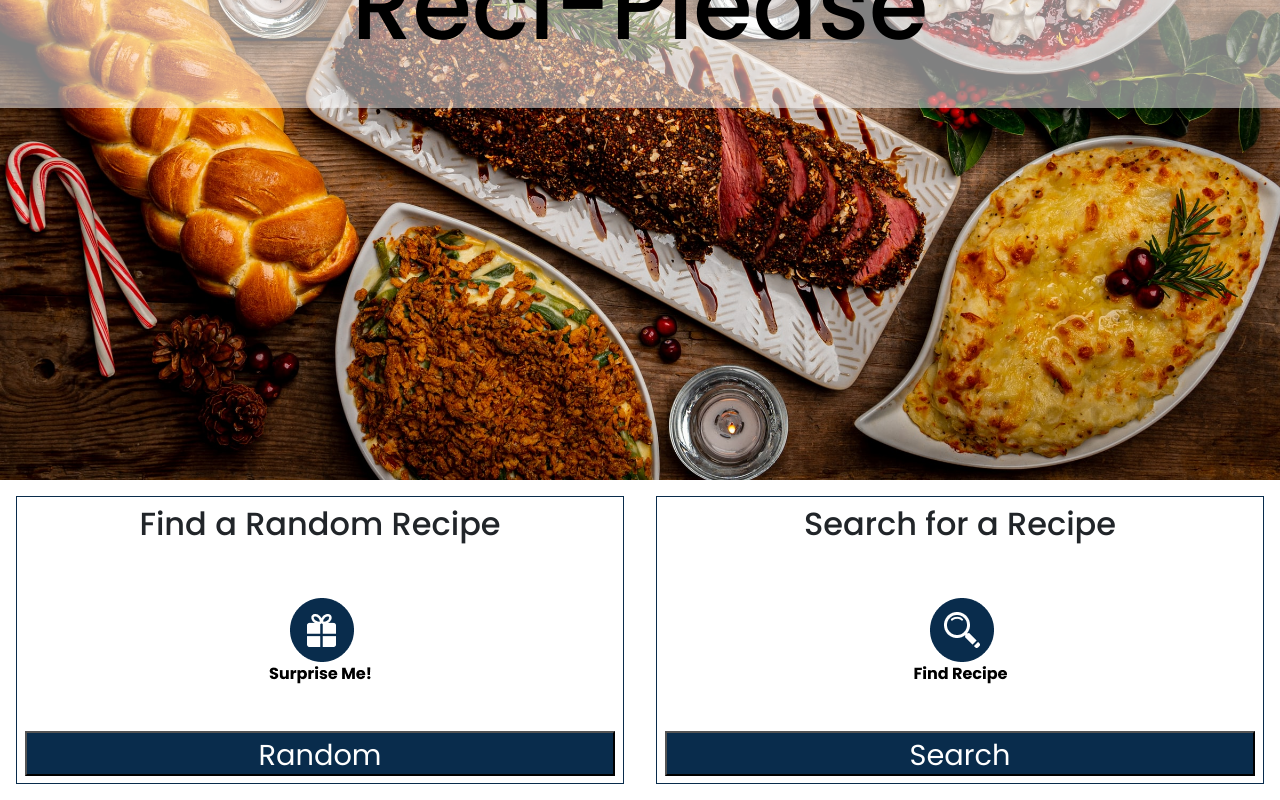
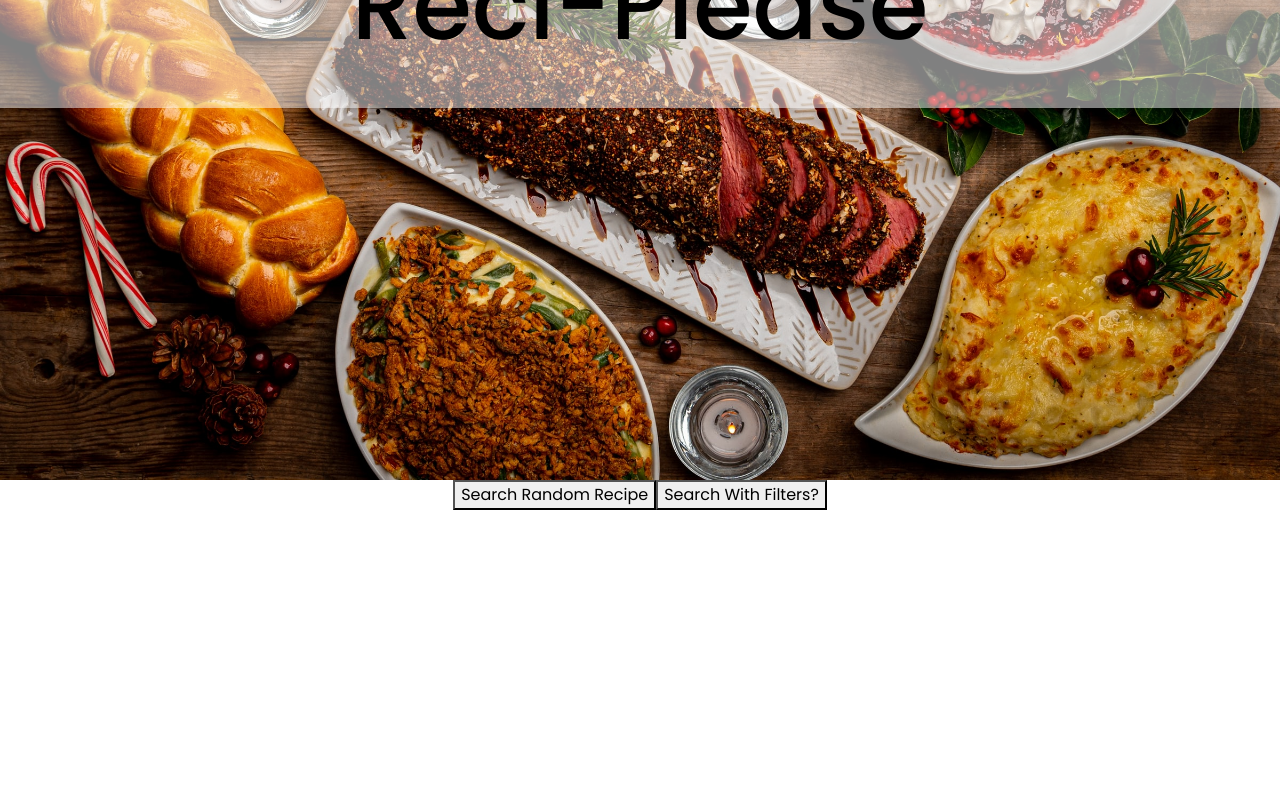
Before and after one commit to davidvdev/hackathon-snackathon, a React (Create React App) app: page / in a window 1280 px wide. Shown: the part 372-1172 px from the top of the page. After the commit the page ends 882 px from the top, so only its background shows below. Built offline with nearby package versions, Linux system fonts and the light colour scheme.

Commit message:
still very jank

```diff
--- a/src/components/Buttons/Buttons.js
+++ b/src/components/Buttons/Buttons.js
@@ -8,41 +8,25 @@ const Buttons = (props) => {
     const random = (obj) => {
         setRandomRecipe ({...randomRecipe, obj})
     }
-    function randomButton (props) {
+    // function randomButton (props) {
 
 
-        console.log(randomRecipe)
-        random(props.data)
-        props.getAppData()
+    //     console.log(randomRecipe)
+    //     random(props.data)
+    //     props.getAppData()
 
 
-        // console.log(props.data)
-    }
+    //     // console.log(props.data)
+    // }
 
     return (
         <div>
-            {randomRecipe !== 0 &&
-                <>
-                    <h1>{randomRecipe.obj.name}</h1>
-                    <h2>{randomRecipe.obj.description}</h2>
-                    <h3>{randomRecipe.obj.recipeingredientparts}</h3>
-                    <h4>{randomRecipe.obj.recipeingredientquantities}</h4>
-                </>
-            }
-            <div className='buttons'>
-                <div className='button'>
-                <h2>Find a Random Recipe</h2>
-                <img src='suprise_me.png' className='icon'/>
-                    <button className='click' onClick={() => randomButton(props)}>Random</button>
-                </div>
-                <div className='button'>
-                    <h2>Search for a Recipe</h2>
-                    <img src='find_recipe.png' className='icon'/>
-                    <Link to='/filters'>
-                        <button className='click'>Search</button>
-                    </Link>
-                </div>
-            </div>
+            <Link to='/recipes'>
+                <button>Search Random Recipe</button>
+            </Link>
+            <Link to='/filters'>
+                <button>Search With Filters?</button>
+            </Link>
         </div>
     )
 }
```
